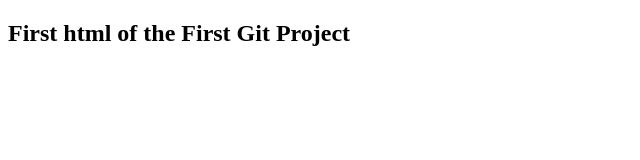
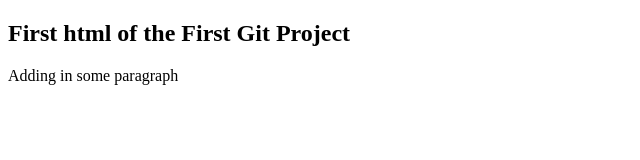
Before and after one commit to ItsSlade/first-git-project, a plain HTML site: page index.html in a window 1280 px wide. Shown: the whole page, without its empty margins (0-640 px from the left). Drawn offline with Linux system fonts and the light colour scheme.

Commit message:
I guess I can't commit without message git status LOL git status!

```diff
--- a/index.html
+++ b/index.html
@@ -6,5 +6,7 @@
 </head>
 <body>
 	<h2>First html of the First Git Project </h2>
+
+	<p> Adding in some paragraph <p>
 </body>
 </html>
```
Also changed, not shown: 1 other file.
